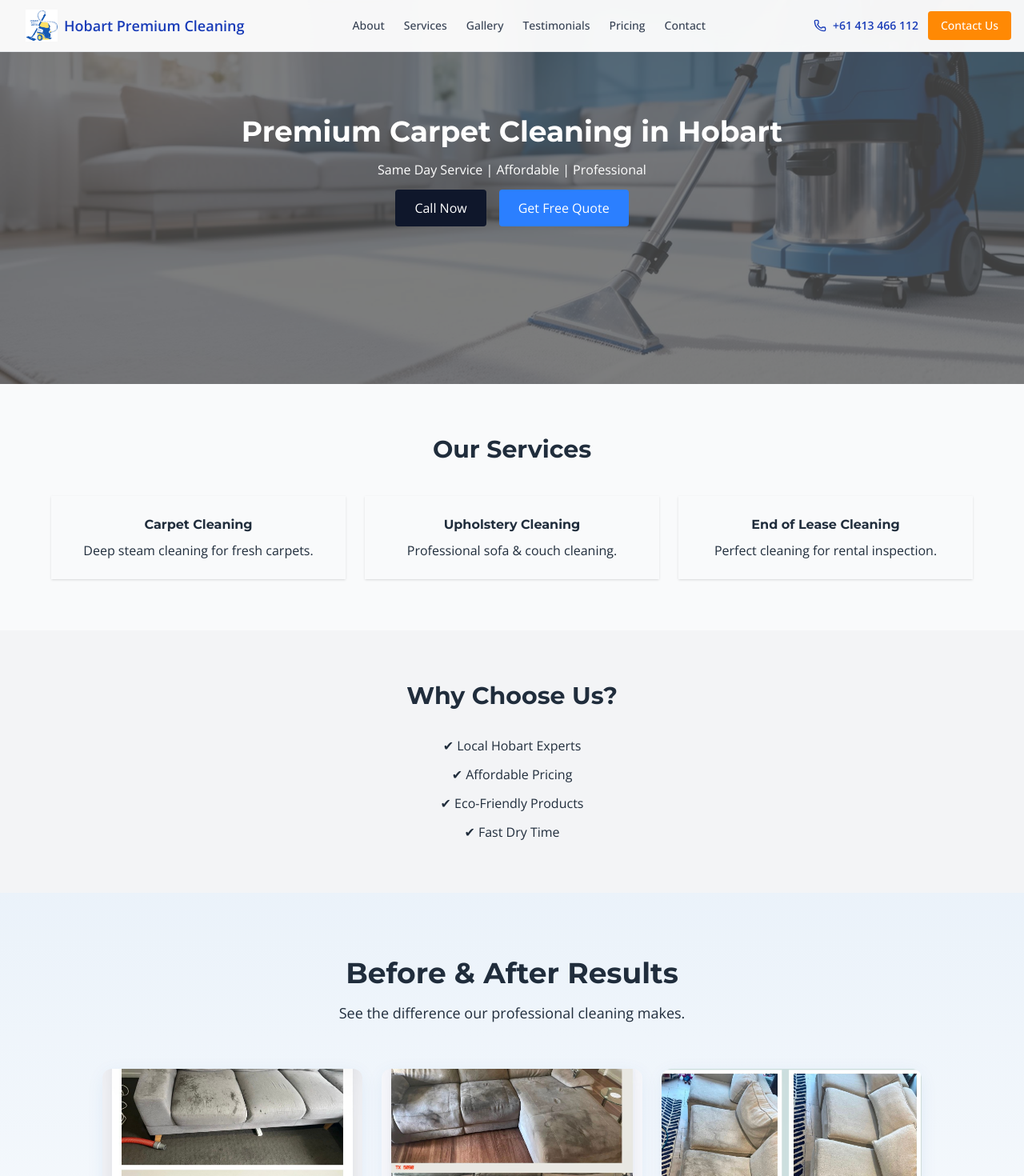
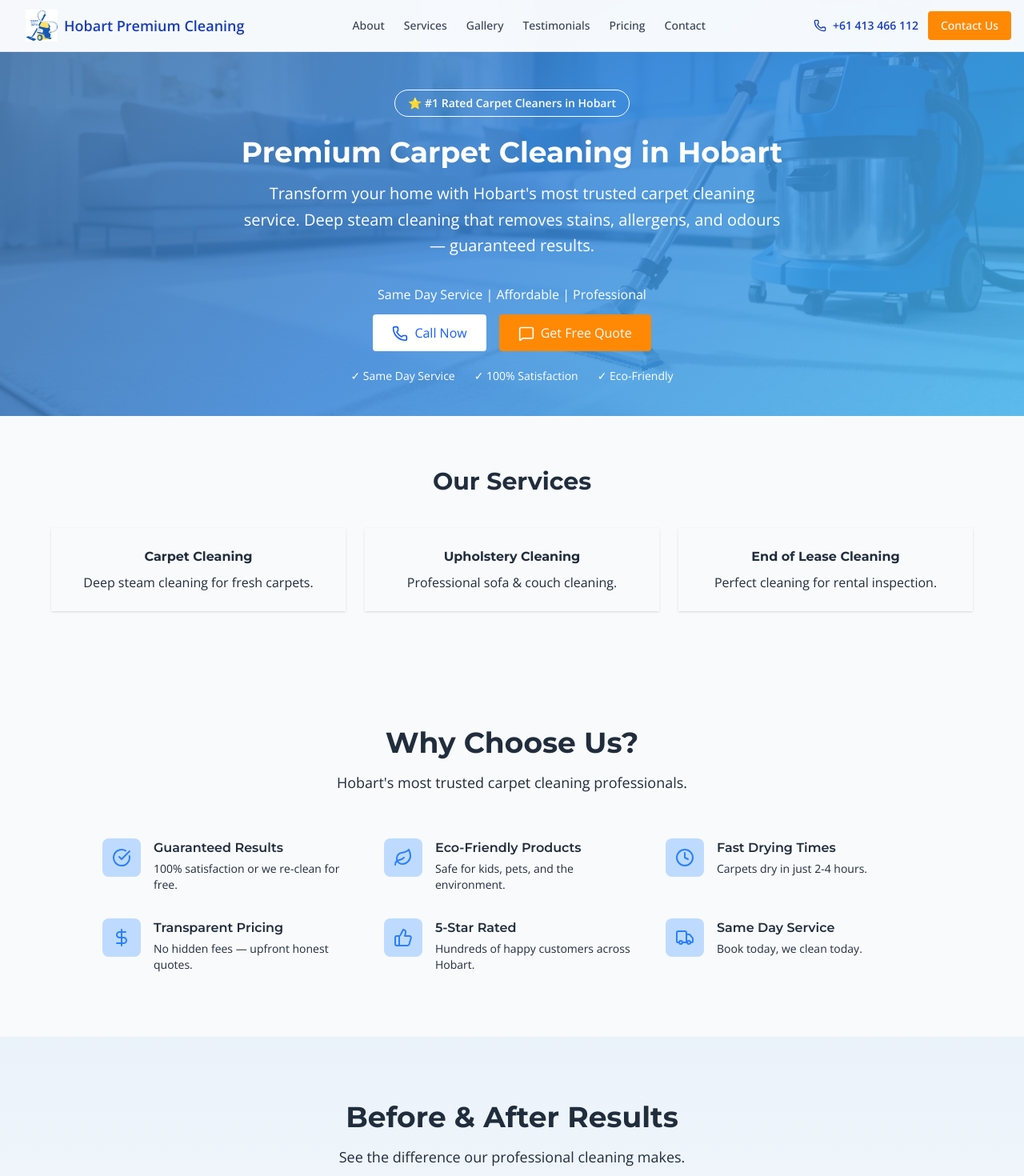
Before and after one commit to Babita2023/hobart-carpet-cleaning, a Next.js app: page / in a window 1280 px wide. Shown: the top 1470 px of the page at 80% size. Built offline with nearby package versions, Linux system fonts and the light colour scheme.

Commit message:
Add features and Make some css changes

```diff
--- a/src/app/globals.css
+++ b/src/app/globals.css
@@ -5,6 +5,7 @@
 @import "tailwindcss";
 
 /* 3️⃣ Then your CSS variables */
+
 :root {
   --background: 210 20% 98%;
   --foreground: 213 30% 18%;
@@ -57,6 +58,35 @@ h1, h2, h3, h4, h5, h6 {
 .hero-gradient {
   background: var(--hero-gradient);
 }
+/* Color utilities */
+
+.bg-background {
+  background-color: hsl(var(--background));
+}
+
+.text-foreground {
+  color: hsl(var(--foreground));
+}
+
+.bg-primary {
+  background-color: hsl(var(--primary));
+}
+
+.bg-secondary {
+  background-color: hsl(var(--secondary));
+}
+
+.bg-accent {
+  background-color: hsl(var(--accent));
+}
+
+.text-primary {
+  color: hsl(var(--primary));
+}
+
+.text-accent {
+  color: hsl(var(--accent));
+}
 
 .section-gradient {
   background: var(--section-gradient);
--- a/src/components/Footer.jsx
+++ b/src/components/Footer.jsx
@@ -2,7 +2,7 @@
 import { Phone, Mail, MapPin } from "lucide-react";
 
 const Footer = () => (
-  <footer className="bg-foreground text-primary-foreground py-14">
+  <footer className=" py-14">
     <div className="container mx-auto px-4">
       <div className="grid md:grid-cols-3 gap-10 mb-10">
         <div>
--- a/src/components/Hero.jsx
+++ b/src/components/Hero.jsx
@@ -1,40 +1,61 @@
 "use client";
 import Link from "next/link";
+import { Phone, MessageSquare } from "lucide-react";
 
 export default function Hero() {
   return (
-<section className="relative  h-120 py-20 text-center text-white">
+<section className="relative  h-130 py-20 text-center text-white ">
   {/* Background Image */}
   <div
-    className="absolute h-120 inset-0 bg-cover bg-center opacity-50"
+    className="absolute h-130 inset-0 bg-cover bg-center opacity-50"
     style={{ backgroundImage: "url('/images/hero-carpet.jpg')" }}
   ></div>
 
   {/* Overlay */}
-  <div className="absolute inset-0 bg-black/50"></div>
+  <div className="absolute inset-0 hero-gradient opacity-70"></div>
 
   {/* Content */}
-  <div className="relative  mt-16 z-10">
+  <div className="relative  mt-8 z-10">
+    <span className="inline-block bg-accent/20 text-accent-foreground text-sm font-semibold px-4 py-1.5 rounded-full mb-6 backdrop-blur-sm border border-accent/30">
+          ⭐ #1 Rated Carpet Cleaners in Hobart
+        </span>
     <h2 className="text-4xl font-bold mb-4">
       Premium Carpet Cleaning in Hobart
     </h2>
+     <p className="text-lg md:text-xl text-primary-foreground/90 mb-8 leading-relaxed max-w-2xl mx-auto">
+  Transform your home with Hobart's most trusted carpet cleaning service.
+  Deep steam cleaning that removes stains, allergens, and odours — guaranteed results.
+</p>
     <p className="mb-6">
       Same Day Service | Affordable | Professional
     </p>
+
     <div className="space-x-4">
       <a
-        href="tel:+61400000000"
-        className="bg-slate-900 text-white px-6 py-3 rounded"
+        href="tel:+61413466112"
+        className=" bg-white text-blue-600 px-6 py-3 rounded"
       >
+        <Phone className="w-5 h-5 mr-2 inline" />
         Call Now
       </a>
       <Link
         href="/contact"
-        className="bg-blue-500 text-white px-6 py-3 rounded"
+        className="bg-orange-400 hover:bg-orange-500 text-white px-6 py-3 rounded"
       >
+        <MessageSquare className="w-5 h-5 mr-2 inline" />
         Get Free Quote
       </Link>
+
+
     </div>
+
+    <div className="flex  justify-center items-center gap-6 mt-8 text-primary-foreground/80 text-sm">
+          <span>✓ Same Day Service</span>
+          <span>✓ 100% Satisfaction</span>
+          <span>✓ Eco-Friendly</span>
+        </div>
+
+
   </div>
 </section>
   );
--- a/src/components/WhyChooseUs.jsx
+++ b/src/components/WhyChooseUs.jsx
@@ -1,13 +1,49 @@
-export default function WhyChooseUs() {
-  return (
-    <section className="bg-gray-100 py-16 text-center">
-      <h3 className="text-3xl font-bold mb-8">Why Choose Us?</h3>
-      <ul className="space-y-3">
-        <li>✔ Local Hobart Experts</li>
-        <li>✔ Affordable Pricing</li>
-        <li>✔ Eco-Friendly Products</li>
-        <li>✔ Fast Dry Time</li>
-      </ul>
-    </section>
-  );
-}
+// export default function WhyChooseUs() {
+//   return (
+//     <section className="bg-gray-100 py-16 text-center">
+//       <h3 className="text-3xl font-bold mb-8">Why Choose Us?</h3>
+//       <ul className="space-y-3">
+//         <li>✔ Local Hobart Experts</li>
+//         <li>✔ Affordable Pricing</li>
+//         <li>✔ Eco-Friendly Products</li>
+//         <li>✔ Fast Dry Time</li>
+//       </ul>
+//     </section>
+//   );
+// }
+import { CheckCircle, Leaf, Clock, DollarSign, ThumbsUp, Truck } from "lucide-react";
+
+const reasons = [
+  { icon: CheckCircle, title: "Guaranteed Results", desc: "100% satisfaction or we re-clean for free." },
+  { icon: Leaf, title: "Eco-Friendly Products", desc: "Safe for kids, pets, and the environment." },
+  { icon: Clock, title: "Fast Drying Times", desc: "Carpets dry in just 2-4 hours." },
+  { icon: DollarSign, title: "Transparent Pricing", desc: "No hidden fees — upfront honest quotes." },
+  { icon: ThumbsUp, title: "5-Star Rated", desc: "Hundreds of happy customers across Hobart." },
+  { icon: Truck, title: "Same Day Service", desc: "Book today, we clean today." },
+];
+
+const WhyChooseUs = () => (
+  <section className="py-20 bg-card">
+    <div className="container mx-auto px-4">
+      <div className="text-center mb-14">
+        <h2 className="text-3xl md:text-4xl font-heading font-bold text-foreground mb-4">Why Choose Us?</h2>
+        <p className="text-muted-foreground text-lg">Hobart's most trusted carpet cleaning professionals.</p>
+      </div>
+      <div className="grid sm:grid-cols-2 lg:grid-cols-3  gap-8 max-w-5xl mx-auto">
+        {reasons.map((r) => (
+          <div key={r.title} className="flex gap-4">
+            <div className="w-12 h-12 rounded-lg bg-blue-200 flex items-center justify-center shrink-0">
+              <r.icon className="w-6 h-6 text-blue-500" />
+            </div>
+            <div>
+              <h3 className="font-heading font-semibold text-foreground mb-1">{r.title}</h3>
+              <p className="text-sm text-muted-foreground">{r.desc}</p>
+            </div>
+          </div>
+        ))}
+      </div>
+    </div>
+  </section>
+);
+
+export default WhyChooseUs;
```
